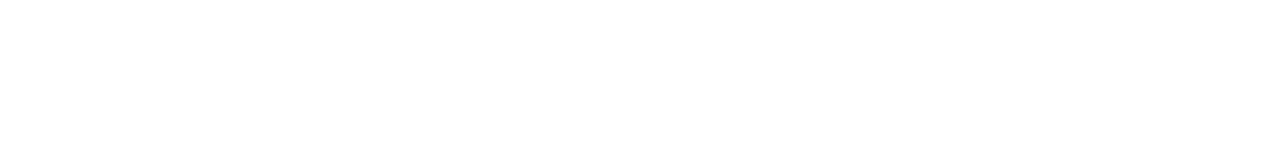
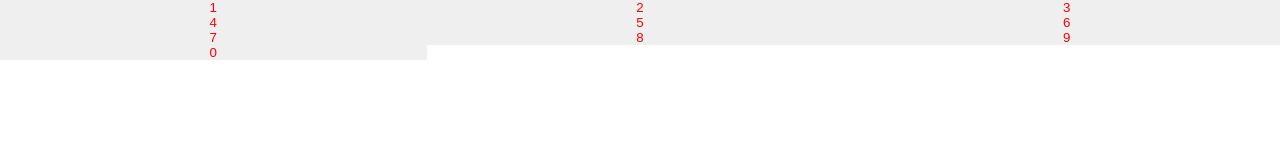
Before and after one commit to ae95caba/project_calculator, a plain HTML site: page index.html in a window 1280 px wide. Drawn offline with Linux system fonts and the light colour scheme.

Commit message:
add buttons to DOM

```diff
--- a/index.html
+++ b/index.html
@@ -1,13 +1,18 @@
 <!DOCTYPE html>
 <html lang="en">
 <head>
-    <script src="script.js"></script>
+    <link rel="stylesheet" href ="styles.css">
+    <script src="script.js" defer></script>
     <meta charset="UTF-8">
     <meta http-equiv="X-UA-Compatible" content="IE=edge">
     <meta name="viewport" content="width=device-width, initial-scale=1.0">
     <title>Document</title>
 </head>
 <body>
+    <div id="calculator">
+        <div id="numbers-container"></div>
+        <div id="operations-container"></div>
+    </div>
 
-</body>
+
 </html>
--- a/script.js
+++ b/script.js
@@ -30,3 +30,23 @@ function operate(n1,operator,n2){
 
     }
 }
+
+n=document.getElementById("numbers-container");
+ns= document.createElement("button")
+
+function createNumberButtons(){
+  numbersContainer=document.getElementById("numbers-container");
+  for (let i= 1; i<=10; i++){
+
+    const button = document.createElement("button");
+    button.setAttribute("class",`number-button`);
+    if(i!==10){
+      button.innerText=`${i}`;
+    }else{button.innerText="0"}
+
+    numbersContainer.appendChild(button);
+
+  }
+}
+
+createNumberButtons();
--- a/styles.css
+++ b/styles.css
@@ -0,0 +1,19 @@
+*{
+
+    margin: 0;
+    padding: 0;
+    border: 0;
+    box-sizing: border-box;
+}
+
+
+
+.number-button{
+    color: red;
+}
+
+
+#numbers-container{
+    display: grid;
+    grid-template-columns: 1fr 1fr 1fr;
+}
```
